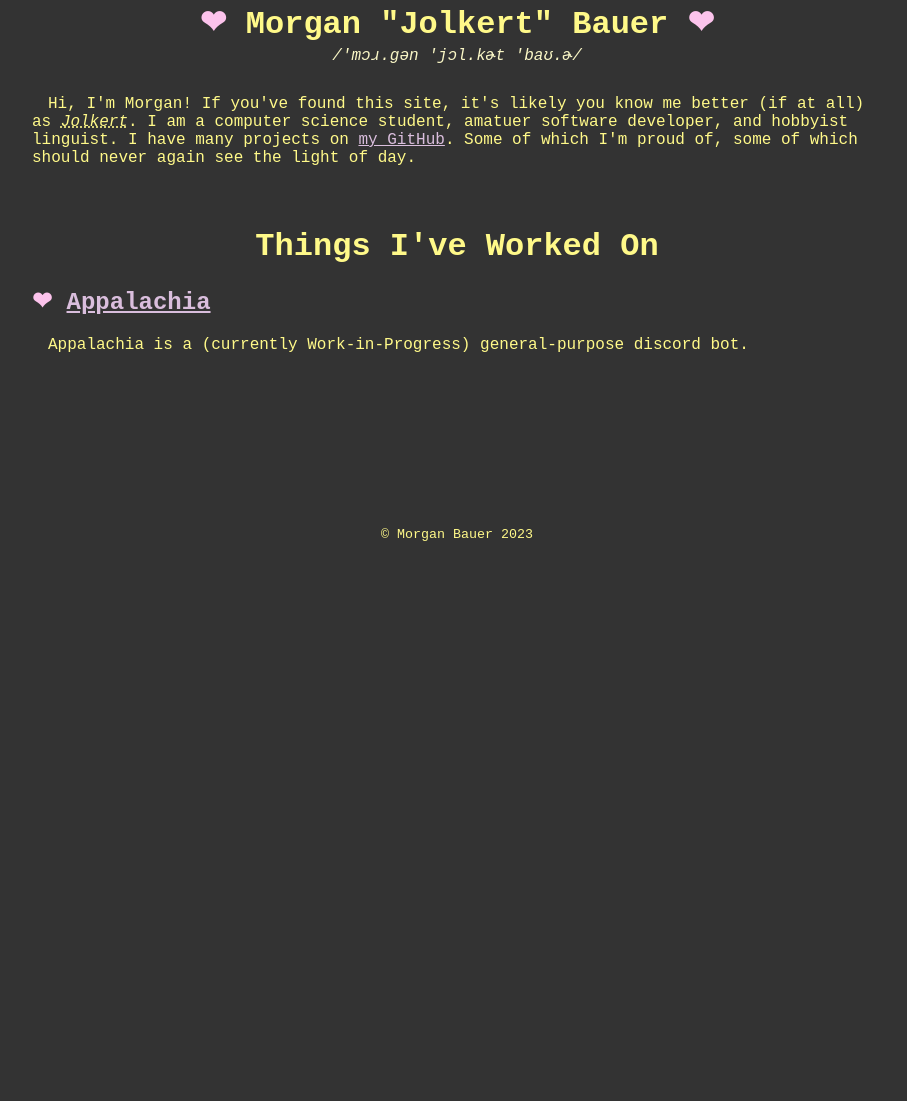
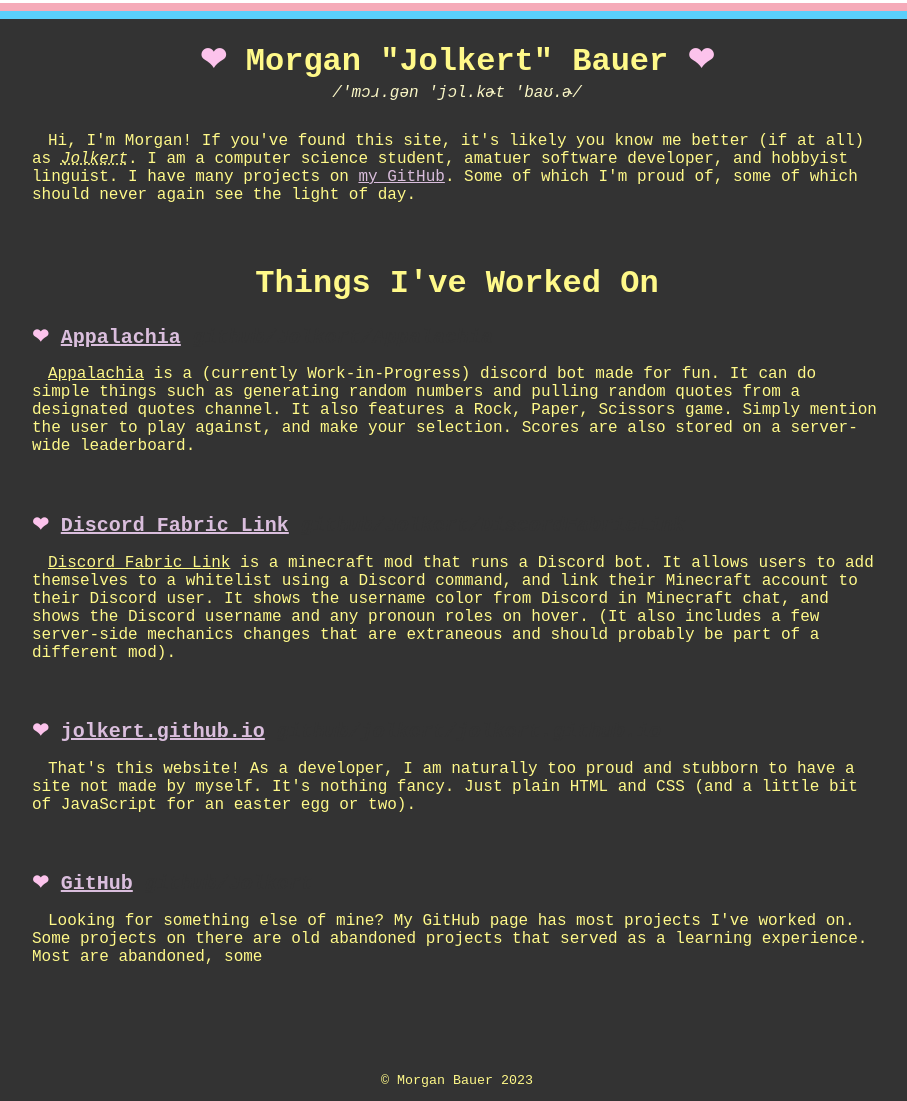
Before and after one commit to Jolkert/jolkert.dev, a plain HTML site: page index.html in a window 1280 px wide. Shown: the part 108-1209 px from the top of the page, without its empty margins (183-1090 px from the left). Before the commit the page ends 800 px from the top, so only its background shows below. Drawn offline with Linux system fonts and the light colour scheme; a web font is replaced by a local one.

Commit message:
Added more projects to main page and a 'Site Under Construction!' header

```diff
--- a/css/styles.css
+++ b/css/styles.css
@@ -5,7 +5,6 @@
 	--subtitle-color: #faf7c6;
 
 	--link-color: #dabedd;
-	--visited-color: #dabbed;
 
 	--nav-text-color: #ff89e9;
 	--nav-hover-bg: #a5a5a5;
@@ -33,6 +32,17 @@
 }
 a {
 	color: var(--link-color);
+}
+a:hover, a:hover + .path {
+	color: var(--bg-color);
+	background-color: var(--link-color);
+	transition: background-color 0.5s;
+}
+.path {
+	color: var(--bg-color);
+	font-style: italic;
+	height: 100%;
+	padding-right: .2em;
 }
 
 /* pride flag*/
@@ -96,6 +106,7 @@
 }
 h2 {
 	text-align: left;
+	font-size: 15pt;
 }
 
 p {
@@ -108,7 +119,7 @@
 footer {
 	font-size: smaller;
 	text-align: center;
-	margin-top: 10em;
+	margin: 5em 0em 1em;
 }
 
 #page-title {
--- a/index.html
+++ b/index.html
@@ -8,6 +8,9 @@
 	<link rel="stylesheet" href="./css/styles.css" />
 </head>
 <body>
+	<h1 style="margin: auto; text-align: center;">
+		Site Under Construction!
+	</h1>
 	<nav>
 		<ul>
 			<li><a href="./links/links.html">links</a></li>
@@ -33,9 +36,33 @@
 		</p>
 
 		<h1>Things I've Worked On</h1>
-		<h2><span class="heart">&#10084;</span> <a href="https://github.com/Jolkert/Appalachia">Appalachia</a></h2>
+		<!-- TODO: add images -->
+		<h2><span class="heart">&#10084;</span> <a href="https://github.com/Jolkert/Appalachia">Appalachia</a><span class="path"> github/Jolkert/Appalachia</span></h2>
 		<p>
-			Appalachia is a (currently Work-in-Progress) general-purpose discord bot.
+			<u>Appalachia</u> is a (currently Work-in-Progress) discord bot made for fun.
+			It can do simple things such as generating random numbers and pulling random quotes from a designated quotes channel.
+			It also features a Rock, Paper, Scissors game. Simply mention the user to play against, and make your selection. Scores are also stored on a server-wide leaderboard.
+		</p>
+
+		<h2><span class="heart">&#10084;</span> <a href="https://github.com/Jolkert/DiscordFabricLink">Discord Fabric Link</a><span class="path"> github/Jolkert/DiscordFabricLink</span></h2>
+		<p>
+			<u>Discord Fabric Link</u> is a minecraft mod that runs a Discord bot.
+			It allows users to add themselves to a whitelist using a Discord command, and link their Minecraft account to their Discord user.
+			It shows the username color from Discord in Minecraft chat, and shows the Discord username and any pronoun roles on hover.
+			(It also includes a few server-side mechanics changes that are extraneous and should probably be part of a different mod).
+		</p>
+
+		<h2><span class="heart">&#10084;</span> <a href="https://github.com/Jolkert/jolkert.github.io">jolkert.github.io</a><span class="path"> github/jolkert/jolkert.github.io</span></h2>
+		<p>
+			That's this website! As a developer, I am naturally too proud and stubborn to have a site not made by myself.
+			It's nothing fancy. Just plain HTML and CSS (and a little bit of JavaScript for an easter egg or two).
+		</p>
+
+		<h2><span class="heart">&#10084;</span> <a href="https://github.com/Jolkert">GitHub</a><span class="path"> github/Jolkert</span></h2>
+		<p>
+			Looking for something else of mine? My GitHub page has most projects I've worked on.
+			Some projects on there are old abandoned projects that served as a learning experience.
+			Most are abandoned, some
 		</p>
 	</main>
 	<footer>
```
